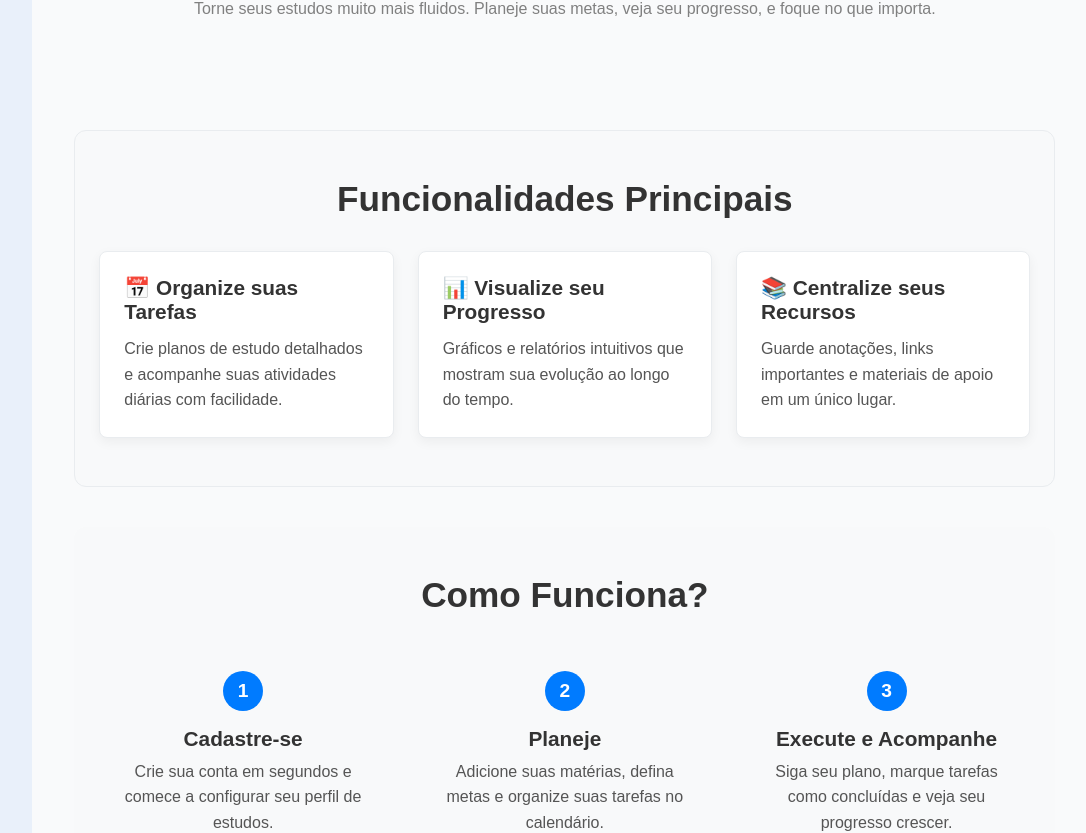
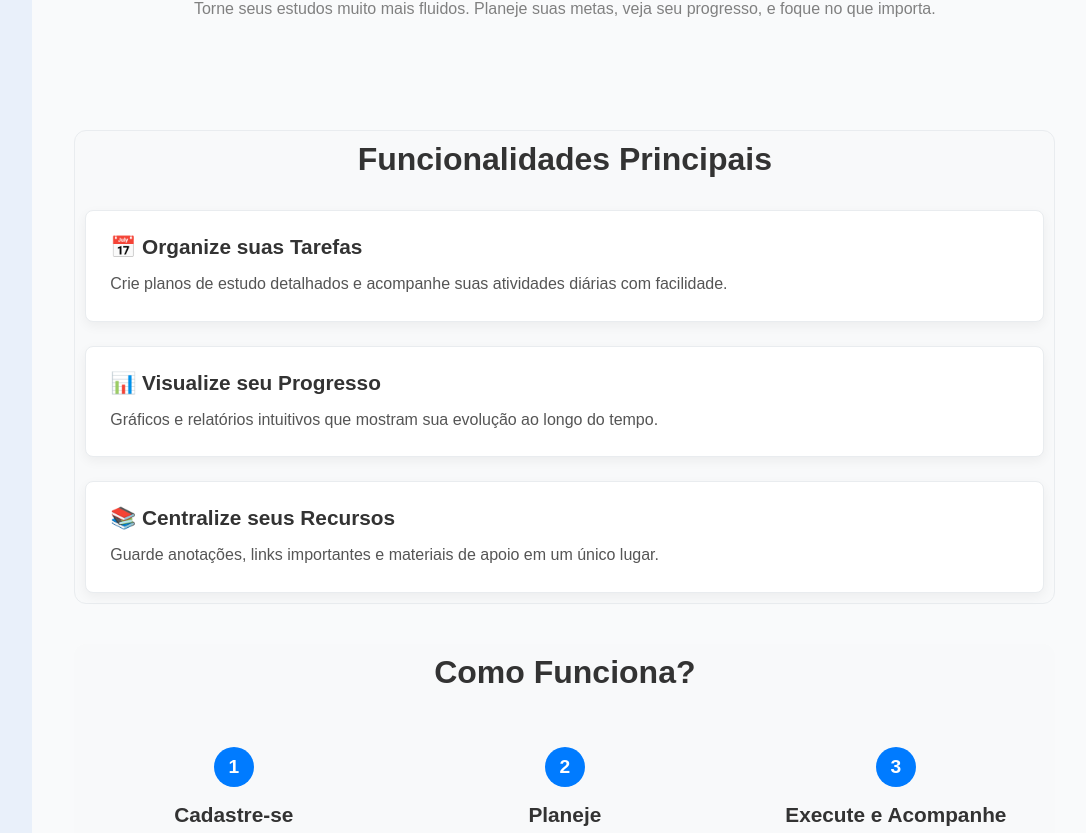
Before and after one commit to flavingimenes/TrabalhoUnivagPillar, a React (Vite) app: page /home in a window 1280 px wide. Shown: the part 379-1212 px from the top of the page, without its empty margins (182-1268 px from the left). Built offline with nearby package versions, Linux system fonts and the light colour scheme; the HTML template or start-up script is replaced by a standard one.

Commit message:
Update Home.css

```diff
--- a/src/pages/Home/Home.css
+++ b/src/pages/Home/Home.css
@@ -39,12 +39,11 @@
 /* --- CORREÇÃO 3: BUG DO OVERFLOW DA IMAGEM --- */
 /* Esta regra estava faltando e causava o scroll horizontal */
 .header-img-home {
-    width: 100vw;
+    /* CORREÇÃO: 100vw causa overflow. 100% usa a largura do elemento pai. */
+    width: 100%;
     height: 200px;
     object-position: center;
 }
-
-
 
 .home-header{
     padding-top: 4em;
@@ -67,12 +66,11 @@
     margin: auto;
     font-family: sans-serif;
     color: grey;
-
 }
 
 .home-main-content {
   padding: 2rem 4%; /* Adiciona espaçamento lateral */
-  width: 100%;
+  /* CORREÇÃO: 'width: 100%;' removido. Desnecessário com max-width e margin auto. */
   max-width: 1200px; /* Limita a largura do conteúdo */
   margin: 0 auto; /* Centraliza o conteúdo principal */
   box-sizing: border-box; /* Garante que o padding não estoure a largura */
@@ -80,7 +78,7 @@
 
 /* --- Estilo Padrão das Seções --- */
 .home-main-content section {
-  padding: 3rem 1.5rem;
+  padding: 10px;
   margin-bottom: 2.5rem;
   border-radius: 12px;
   background-color: var(--bg-color-soft);
@@ -92,7 +90,7 @@
 }
 
 .home-main-content h2 {
-  font-size: 2.2rem;
+  font-size: 2.0rem;
   color: var(--text-color);
   margin-bottom: 2rem;
   font-weight: 700;
@@ -106,7 +104,7 @@
 
 .features-grid {
   display: grid;
-  grid-template-columns: repeat(auto-fit, minmax(280px, 1fr));
+  grid-template-columns: repeat(auto-fit, minmax(1fr));
   gap: 1.5rem;
   text-align: left;
 }
@@ -153,6 +151,7 @@
 
 .step-card span {
   display: inline-block;
+  /* Este 'width' está correto, é para um elemento de UI, não para o layout */
   width: 40px;
   height: 40px;
   line-height: 40px;
@@ -184,7 +183,6 @@
 
 .testimonials-grid {
   display: grid;
-  grid-template-columns: repeat(auto-fit, minmax(300px, 1fr));
   gap: 1.5rem;
   text-align: left;
 }
@@ -279,6 +277,7 @@
 /* RESPONSIVIDADE MOBILE */
 @media (max-width: 768px) {
 
+    /* CUIDADO: Esta regra provavelmente causa overflow horizontal. */
     .main-div {
         margin-left: 74px;
     }
```
